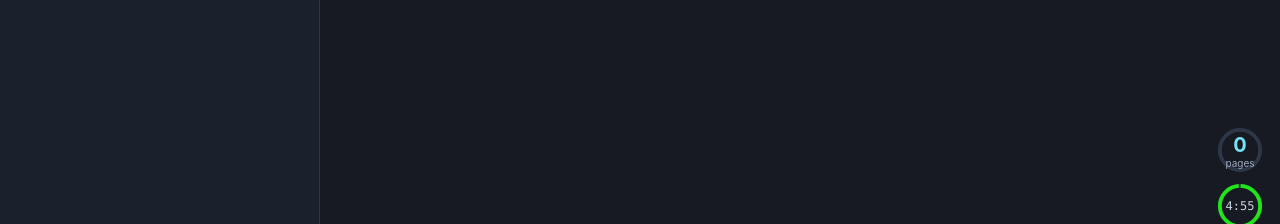
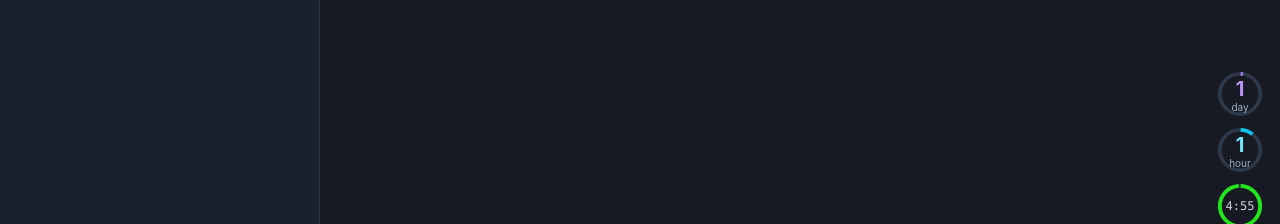
Before and after one commit to kijimaD/srd, a Next.js app: page / in a window 1280 px wide. Shown: the part 554-778 px from the top of the page. Built offline with nearby package versions, Linux system fonts and the light colour scheme; what @chakra-ui/next-js would draw is missing.

Commit message:
refactor: 重複防止でフィルタでカウントする
戻る→進むは0カウント

```diff
--- a/app/components/PageCounter.jsx
+++ b/app/components/PageCounter.jsx
@@ -1,13 +1,21 @@
 'use client'
 
-import { useState, useEffect, useRef } from 'react'
+import { useState, useEffect } from 'react'
 import { Box, CircularProgress, CircularProgressLabel } from '@chakra-ui/react'
 
-const MAX_PAGES = 10
+function PageCounter({ pageNum, isTopHalf, filterType = 'hourly', maxPages = 10, color = 'cyan', label = 'pages' }) {
+  const [pageChangeCount, setPageChangeCount] = useState(0)
 
-function PageCounter({ pageNum, isTopHalf }) {
-  const [pageChangeCount, setPageChangeCount] = useState(0)
-  const lastPageChangeRef = useRef(Date.now())
+  const getFilterTimestamp = () => {
+    if (filterType === 'daily') {
+      const todayStart = new Date()
+      todayStart.setHours(0, 0, 0, 0)
+      return todayStart.getTime()
+    } else {
+      // hourly
+      return Date.now() - 60 * 60 * 1000
+    }
+  }
 
   useEffect(() => {
     // Calculate initial page change count
@@ -15,60 +23,60 @@ function PageCounter({ pageNum, isTopHalf }) {
   }, [])
 
   useEffect(() => {
-    // Record page change when pageNum or isTopHalf changes
+    // Record page change
     if (pageNum && isTopHalf !== undefined) {
       recordPageChange()
     }
   }, [pageNum, isTopHalf])
 
   const updatePageChangeCount = () => {
-    const stored = localStorage.getItem('pageChanges')
-    const changes = stored ? JSON.parse(stored) : []
-    const oneHourAgo = Date.now() - 60 * 60 * 1000
-    const recentChanges = changes.filter(timestamp => timestamp > oneHourAgo)
+    const stored = localStorage.getItem('pageVisits')
+    const visits = stored ? JSON.parse(stored) : []
+    const filterTime = getFilterTimestamp()
+    const recentVisits = visits.filter(visit => visit.timestamp >= filterTime)
 
     // Clean up old entries
-    localStorage.setItem('pageChanges', JSON.stringify(recentChanges))
-    setPageChangeCount(recentChanges.length)
+    localStorage.setItem('pageVisits', JSON.stringify(recentVisits))
+    setPageChangeCount(recentVisits.length)
   }
 
   const recordPageChange = () => {
     const now = Date.now()
-    const timeSinceLastChange = now - lastPageChangeRef.current
+    const stored = localStorage.getItem('pageVisits')
+    const visits = stored ? JSON.parse(stored) : []
+    const filterTime = getFilterTimestamp()
 
-    // Only count if more than 10 seconds have passed
-    if (timeSinceLastChange >= 10000) {
-      const stored = localStorage.getItem('pageChanges')
-      const changes = stored ? JSON.parse(stored) : []
-      changes.push(now)
+    // Filter recent visits and check if this page was already visited
+    const recentVisits = visits.filter(visit => visit.timestamp >= filterTime)
+    const alreadyVisited = recentVisits.some(
+      visit => visit.pageNum === pageNum && visit.isTopHalf === isTopHalf
+    )
 
-      const oneHourAgo = now - 60 * 60 * 1000
-      const recentChanges = changes.filter(timestamp => timestamp > oneHourAgo)
-
-      localStorage.setItem('pageChanges', JSON.stringify(recentChanges))
-      setPageChangeCount(recentChanges.length)
+    // Only add if not already visited in the time period
+    if (!alreadyVisited) {
+      recentVisits.push({ pageNum, isTopHalf, timestamp: now })
+      localStorage.setItem('pageVisits', JSON.stringify(recentVisits))
+      setPageChangeCount(recentVisits.length)
     }
-
-    lastPageChangeRef.current = now
   }
 
-  const percentage = Math.min((pageChangeCount / MAX_PAGES) * 100, 100)
+  const percentage = Math.min((pageChangeCount / maxPages) * 100, 100)
 
   return (
     <CircularProgress
       value={percentage}
       size="12"
-      color="cyan.400"
+      color={`${color}.400`}
       trackColor="gray.700"
       thickness="0.5rem"
     >
       <CircularProgressLabel>
         <Box textAlign="center">
-          <Box fontSize="xl" fontWeight="bold" color="cyan.300">
+          <Box fontSize="xl" fontWeight="bold" color={`${color}.300`}>
             {pageChangeCount}
           </Box>
           <Box fontSize="2xs" color="gray.400" mt="-1">
-            pages
+            {label}
           </Box>
         </Box>
       </CircularProgressLabel>
--- a/app/components/ReadingStats.jsx
+++ b/app/components/ReadingStats.jsx
@@ -7,7 +7,8 @@ import PageCounter from './PageCounter'
 function ReadingStats({ timerKey, pageNum, isTopHalf }) {
   return (
     <Box display="flex" flexDirection="column" gap={2} alignItems="center">
-      <PageCounter pageNum={pageNum} isTopHalf={isTopHalf} />
+      <PageCounter pageNum={pageNum} isTopHalf={isTopHalf} filterType="daily" maxPages={50} color="purple" label="day" />
+      <PageCounter pageNum={pageNum} isTopHalf={isTopHalf} filterType="hourly" maxPages={10} color="cyan" label="hour" />
       <TimerGauge key={timerKey} />
     </Box>
   )
```
